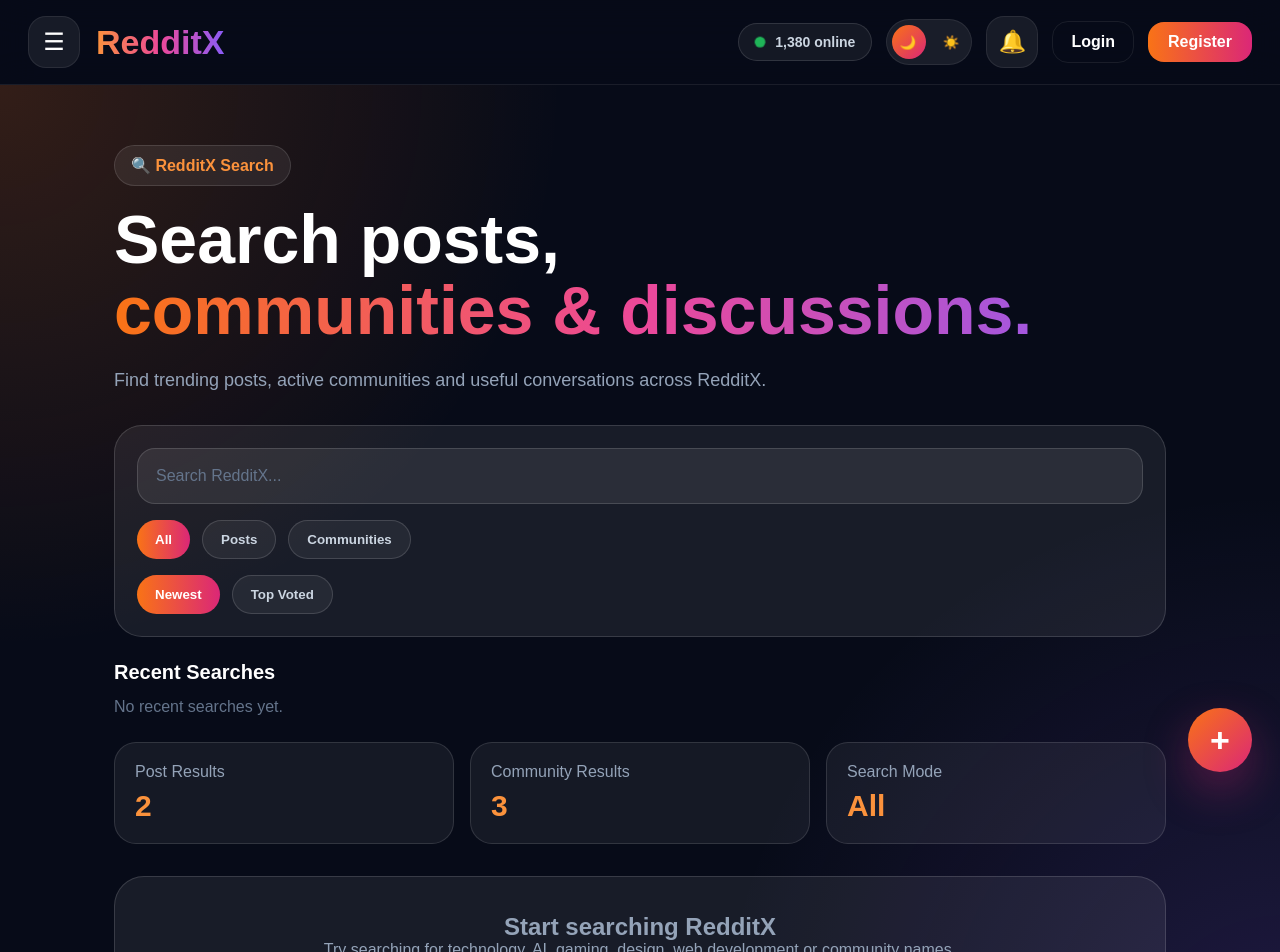
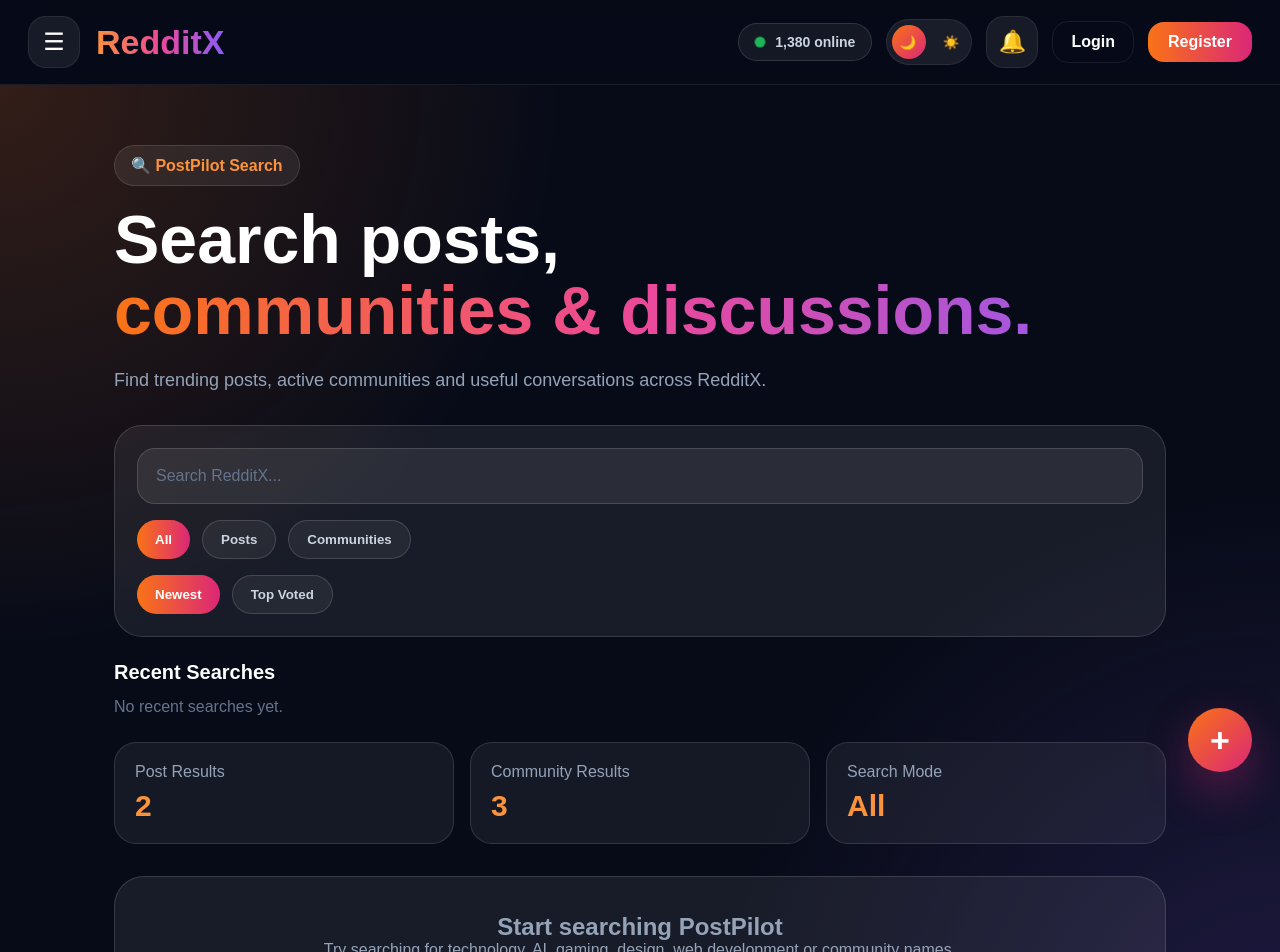
Before and after one commit to Kesarkarale/reddit-clone, a Next.js app: page /search in a window 1280 px wide. Shown: the top 952 px of the page. Built offline with nearby package versions, Linux system fonts and the light colour scheme.

Commit message:
Update page.js

```diff
--- a/app/search/page.js
+++ b/app/search/page.js
@@ -145,7 +145,7 @@ export default function SearchPage() {
 
       <section style={container}>
         <div style={hero}>
-          <p style={badge}>🔍 RedditX Search</p>
+          <p style={badge}>🔍 PostPilot Search</p>
 
           <h1 style={title}>
             Search posts,
@@ -247,7 +247,7 @@ export default function SearchPage() {
 
         {query === "" && (
           <div style={emptyBox}>
-            <h2>Start searching RedditX</h2>
+            <h2>Start searching PostPilot</h2>
             <p>
               Try searching for technology, AI, gaming, design, web development
               or community names.
```
